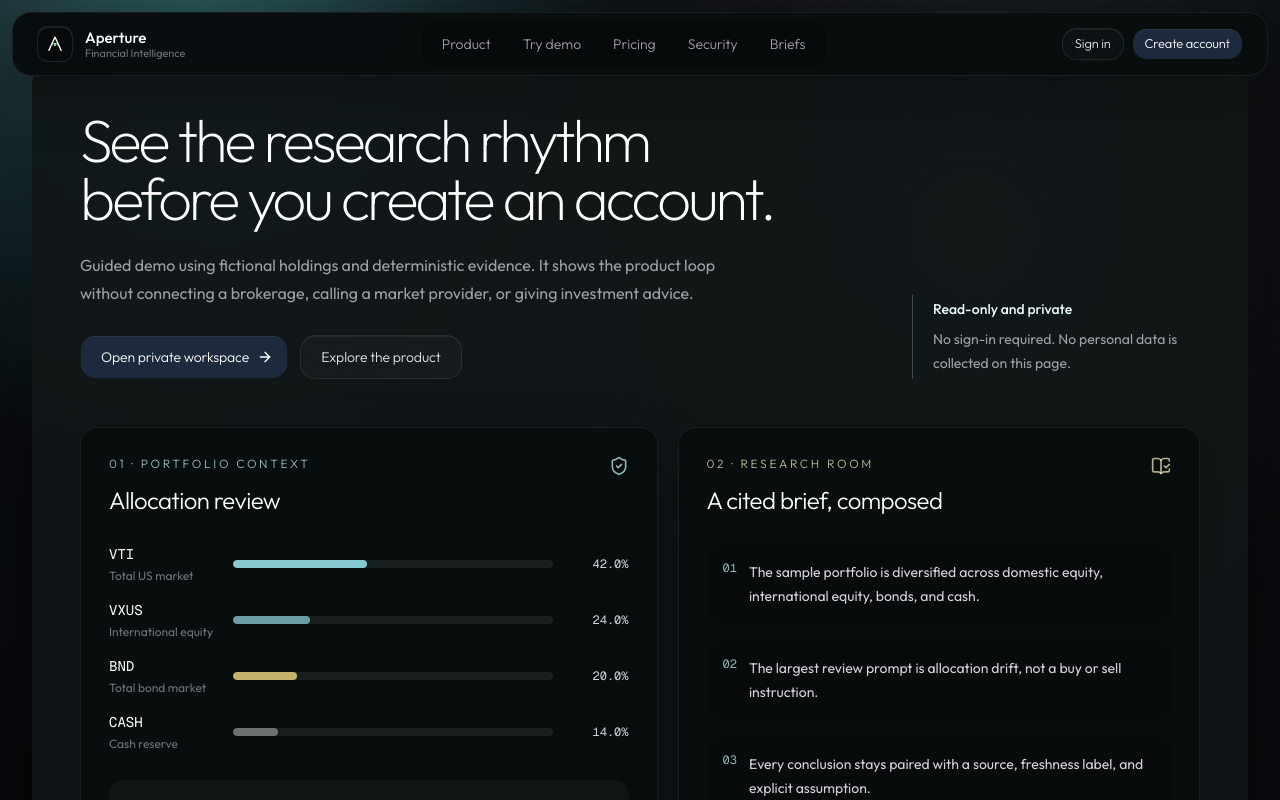
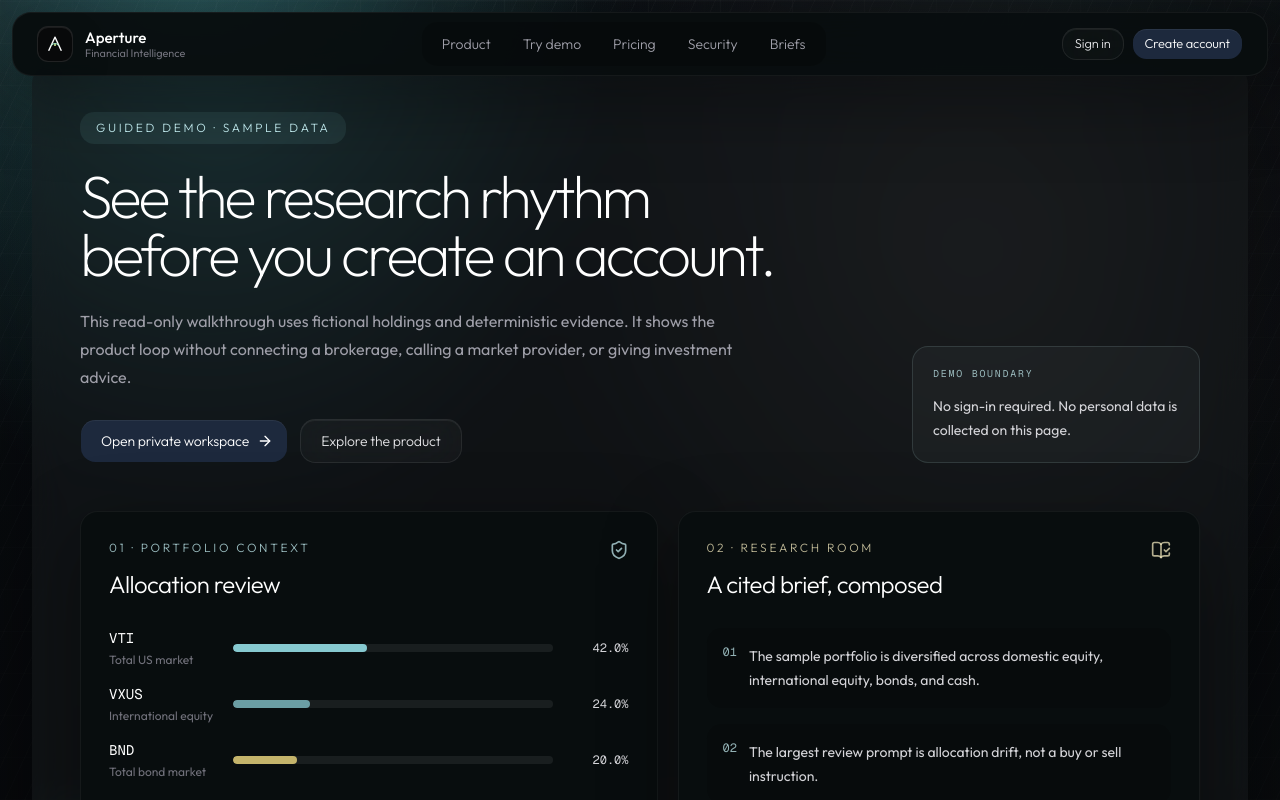
Before and after one commit to TheMarcellVarga/ai-finance, a Next.js app in the folder apps/web/: page /demo in a window 1280 px wide. Shown: the top 800 px of the page. Built offline with nearby package versions, Linux system fonts and the light colour scheme; no server answers.

Commit message:
Revert "refactor(ui): clarify demo boundaries"
This reverts commit 0a02fe35612bba0ca1fd00fa49ece65f7fb67633.

```diff
--- a/apps/web/src/app/demo/page.tsx
+++ b/apps/web/src/app/demo/page.tsx
@@ -22,15 +22,19 @@ export default function DemoPage() {
     <MarketingPage>
       <section className="page-stage px-4 py-16 sm:px-6 lg:px-8">
         <div className="pointer-events-none absolute inset-0 bg-[radial-gradient(circle_at_18%_12%,rgba(103,232,249,0.14),transparent_24rem),radial-gradient(circle_at_76%_22%,rgba(39,39,42,0.7),transparent_28rem),linear-gradient(180deg,rgba(9,9,11,0),rgba(9,9,11,0.62)_76%)]" />
+        <div className="pointer-events-none cinematic-grid absolute inset-0 opacity-35" />
         <div className="relative z-10 mx-auto max-w-7xl">
           <div className="section-shell rounded-[1.25rem] p-6 sm:p-10 lg:p-12">
             <div className="flex flex-col gap-8 lg:flex-row lg:items-end lg:justify-between">
               <div className="max-w-3xl">
-                <h1 className="type-display text-balance text-4xl text-white sm:text-5xl xl:text-6xl">
+                <p className="type-label inline-flex rounded-[0.9rem] bg-cyan-200/8 px-4 py-2 text-xs uppercase text-cyan-100">
+                  Guided demo · sample data
+                </p>
+                <h1 className="type-display mt-6 text-balance text-4xl text-white sm:text-5xl xl:text-6xl">
                   See the research rhythm before you create an account.
                 </h1>
                 <p className="mt-6 max-w-2xl text-base leading-7 text-zinc-400">
-                  Guided demo using fictional holdings and deterministic evidence. It shows the product loop without connecting a brokerage, calling a market provider, or giving investment advice.
+                  This read-only walkthrough uses fictional holdings and deterministic evidence. It shows the product loop without connecting a brokerage, calling a market provider, or giving investment advice.
                 </p>
                 <div className="mt-7 flex flex-col gap-3 sm:flex-row">
                   <Button asChild size="lg" className="rounded-[0.95rem] px-5">
@@ -44,9 +48,9 @@ export default function DemoPage() {
                   </Button>
                 </div>
               </div>
-              <div className="border-l border-cyan-100/24 py-1 pl-5 lg:w-72">
-                <p className="text-sm font-medium text-cyan-50">Read-only and private</p>
-                <p className="mt-2 text-sm leading-6 text-zinc-400">No sign-in required. No personal data is collected on this page.</p>
+              <div className="rounded-[1rem] border border-cyan-100/12 bg-cyan-100/[0.035] p-5 lg:w-72">
+                <p className="font-mono text-[0.62rem] uppercase tracking-[0.18em] text-cyan-100/70">Demo boundary</p>
+                <p className="mt-3 text-sm leading-6 text-zinc-300">No sign-in required. No personal data is collected on this page.</p>
               </div>
             </div>
 
@@ -73,7 +77,7 @@ export default function DemoPage() {
                     </div>
                   ))}
                 </div>
-                <p className="mt-7 rounded-[0.9rem] bg-amber-100/[0.035] p-4 text-sm leading-6 text-amber-50/70">Freshness: sample snapshot · captured for this walkthrough · not a live market feed.</p>
+                <p className="mt-7 rounded-[0.9rem] bg-amber-100/[0.035] p-4 text-sm leading-6 text-zinc-400">Freshness: sample snapshot · captured for this walkthrough · not a live market feed.</p>
               </section>
 
               <section className="glass-surface rounded-[1.1rem] p-5 sm:p-7" aria-labelledby="demo-brief-heading">
--- a/apps/web/src/app/globals.css
+++ b/apps/web/src/app/globals.css
@@ -136,6 +136,8 @@
   body {
     @apply bg-background text-foreground;
     background:
+      repeating-linear-gradient(115deg, rgb(255 255 255 / 0.018) 0 1px, transparent 1px 18px),
+      repeating-linear-gradient(0deg, rgb(255 255 255 / 0.012) 0 1px, transparent 1px 42px),
       radial-gradient(circle at 15% 0%, color-mix(in oklch, var(--primary) 16%, transparent) 0, transparent 28rem),
       linear-gradient(135deg, oklch(0.17 0.012 240), oklch(0.105 0.012 245) 58%, oklch(0.15 0.01 228));
     min-height: 100dvh;
@@ -168,9 +170,11 @@
 }
 
 .glass-surface {
-  background-color: rgb(9 14 15 / 0.985);
-  border: 1px solid rgb(255 255 255 / 0.07);
-  box-shadow: 0 18px 54px rgb(0 0 0 / 0.28);
+  background-color: rgb(9 14 15 / 0.96);
+  border: 1px solid rgb(255 255 255 / 0.05);
+  box-shadow:
+    0 24px 76px rgb(0 0 0 / 0.38);
+  backdrop-filter: blur(22px) saturate(120%);
 }
 
 .glass-hover {
@@ -188,7 +192,11 @@
 }
 
 .cinematic-grid {
-  display: none;
+  background-image:
+    linear-gradient(rgb(255 255 255 / 0.045) 1px, transparent 1px),
+    linear-gradient(90deg, rgb(255 255 255 / 0.045) 1px, transparent 1px);
+  background-size: 64px 64px;
+  mask-image: radial-gradient(circle at 50% 35%, black, transparent 72%);
 }
 
 .page-stage {
@@ -266,16 +274,31 @@
 }
 
 .page-stage::after {
-  content: none;
+  content: "";
+  position: absolute;
+  inset: 0;
+  pointer-events: none;
+  background-image:
+    linear-gradient(rgb(255 255 255 / 0.035) 1px, transparent 1px),
+    linear-gradient(90deg, rgb(255 255 255 / 0.035) 1px, transparent 1px);
+  background-size: 72px 72px;
+  mask-image: radial-gradient(circle at 50% 14%, black, transparent 72%);
+  z-index: -1;
 }
 
 .section-shell {
-  background: rgb(18 23 24 / 0.94);
-  box-shadow: 0 28px 84px rgb(0 0 0 / 0.28);
+  background: rgb(24 28 29 / 0.56);
+  box-shadow:
+    0 34px 100px rgb(0 0 0 / 0.3);
+  backdrop-filter: blur(18px) saturate(116%);
 }
 
 .workspace-hero::after {
-  content: none;
+  content: "";
+  position: absolute;
+  inset: 0;
+  pointer-events: none;
+  background-image: repeating-linear-gradient(115deg, rgb(255 255 255 / 0.018) 0 1px, transparent 1px 28px);
 }
 
 .workspace-hero-glow {
```
Also changed, not shown: 1 other file (tests, documents, lock files or other folders).
